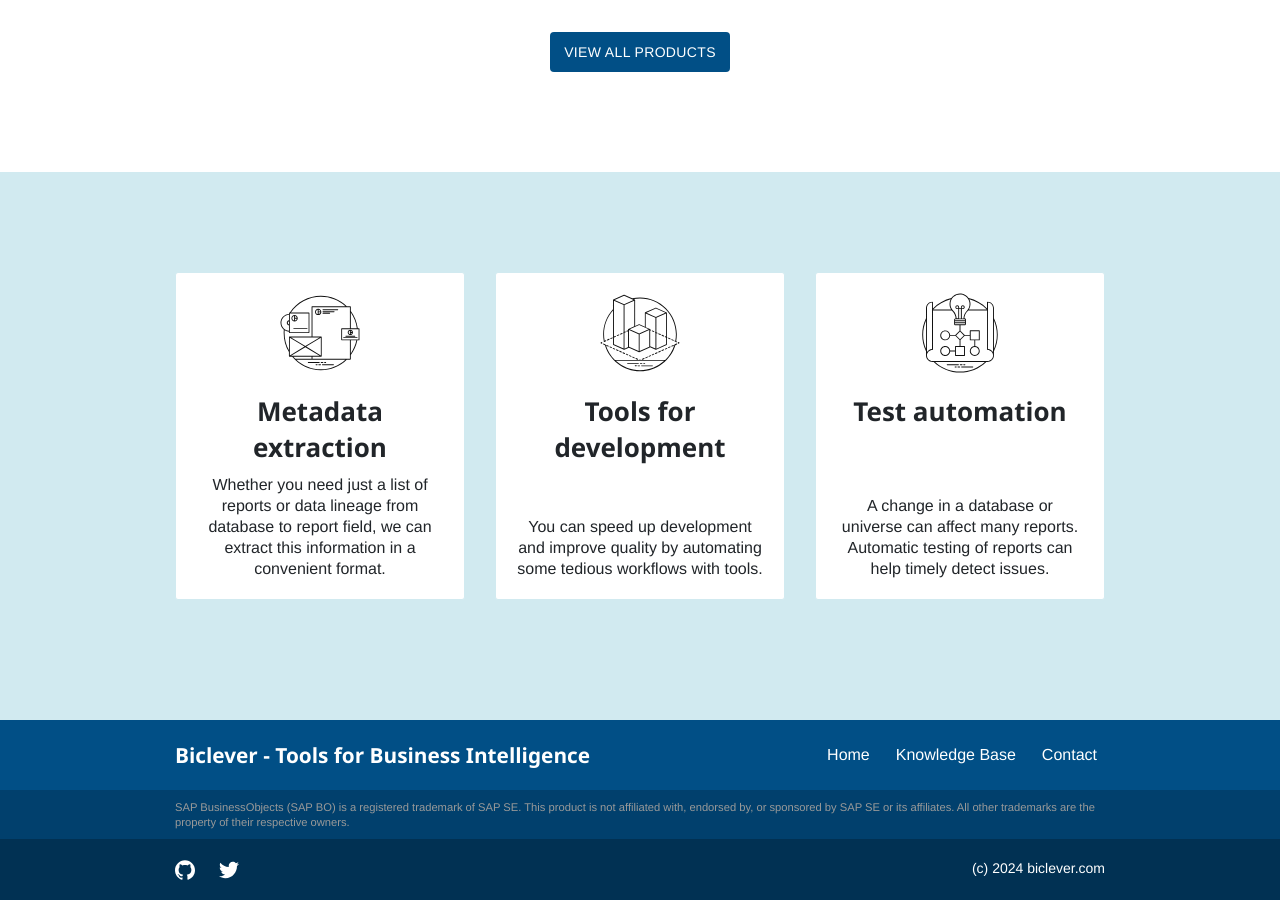
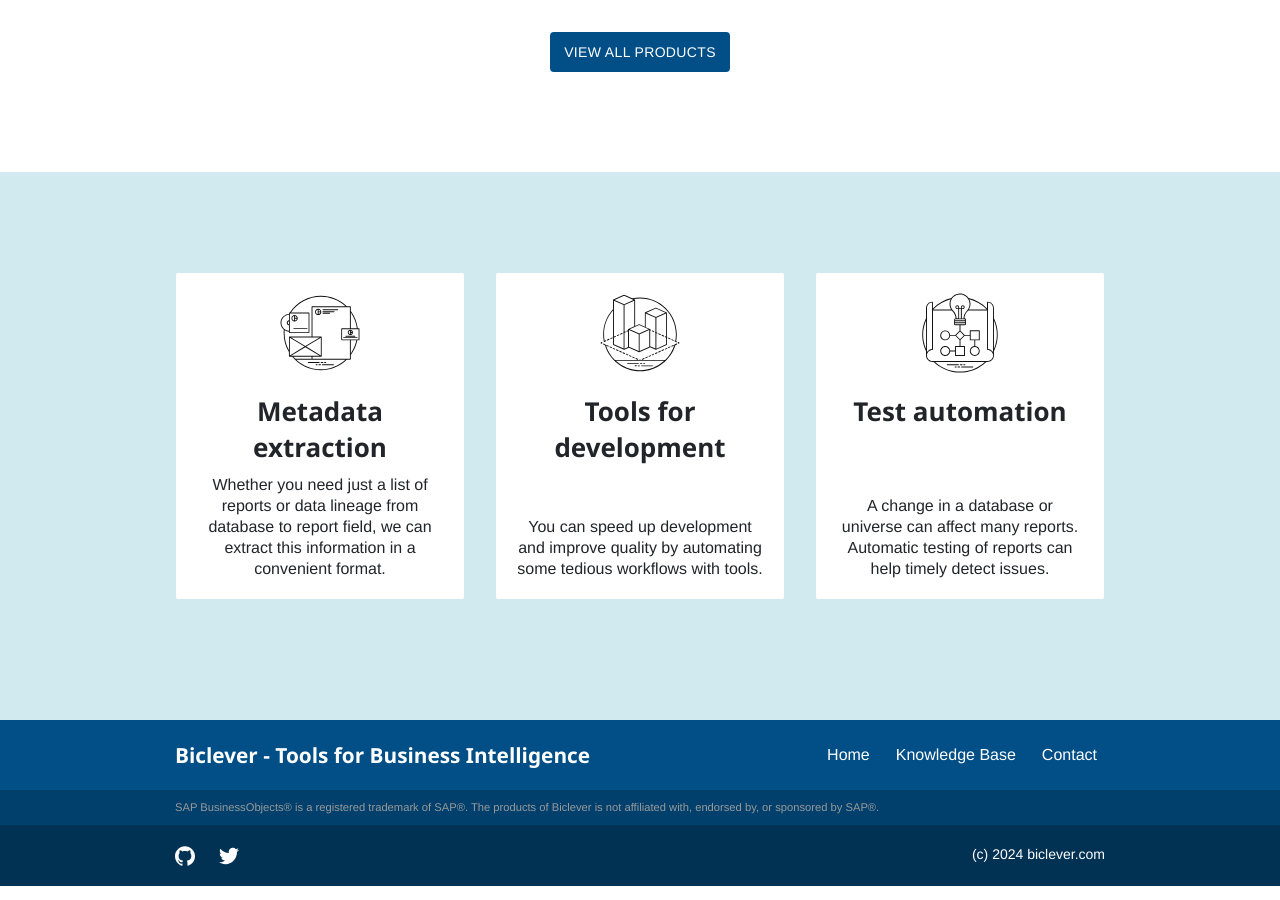
Before and after one commit to biclever/biclever.github.io, a Jekyll site: the page built from index.md, in a window 1280 px wide and 900 px high, scrolled down 1076 px. Built offline with Jekyll 4.4.1, drawn with Linux system fonts in a browser that asks for light colours.

Commit message:
copyrights

```diff
--- a/_includes/sub-footer.html
+++ b/_includes/sub-footer.html
@@ -3,7 +3,7 @@
     <div class="row">
       <div class="col-12">
         <div class="disclaimer-inner">
-          SAP BusinessObjects (SAP BO) is a registered trademark of SAP SE. This product is not affiliated with, endorsed by, or sponsored by SAP SE or its affiliates. All other trademarks are the property of their respective owners.
+          SAP BusinessObjects® is a registered trademark of SAP®. The products of Biclever is not affiliated with, endorsed by, or sponsored by SAP®.
         </div>
       </div>
     </div>
```
